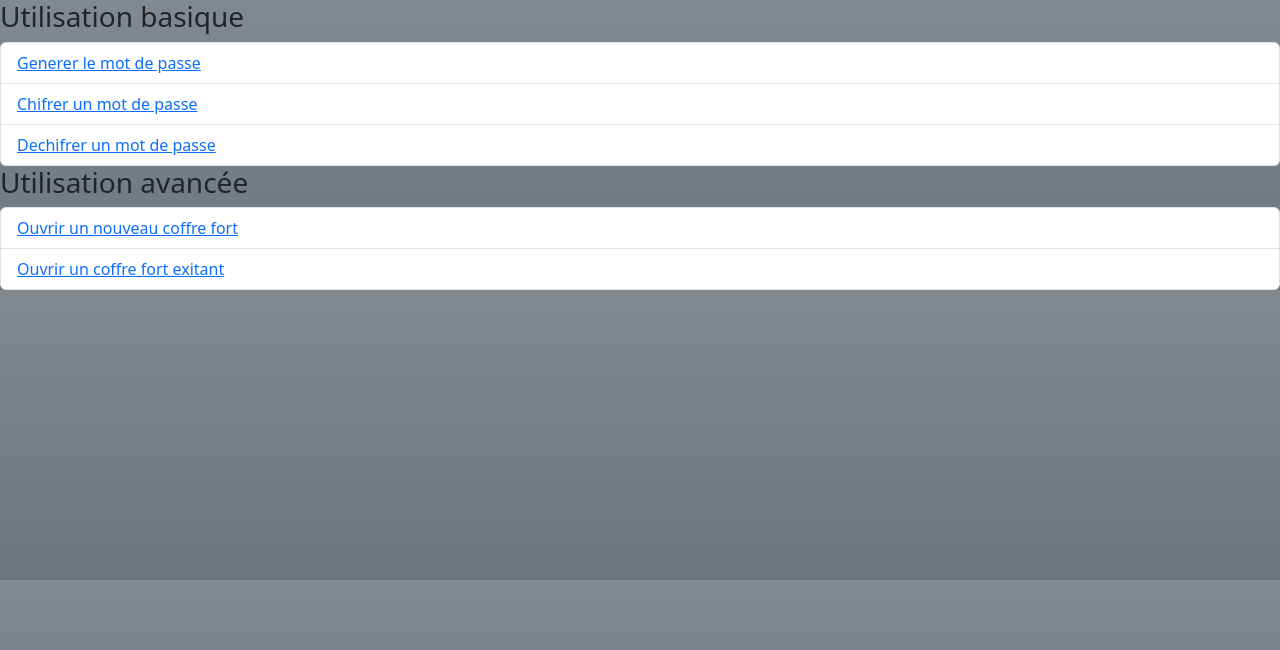
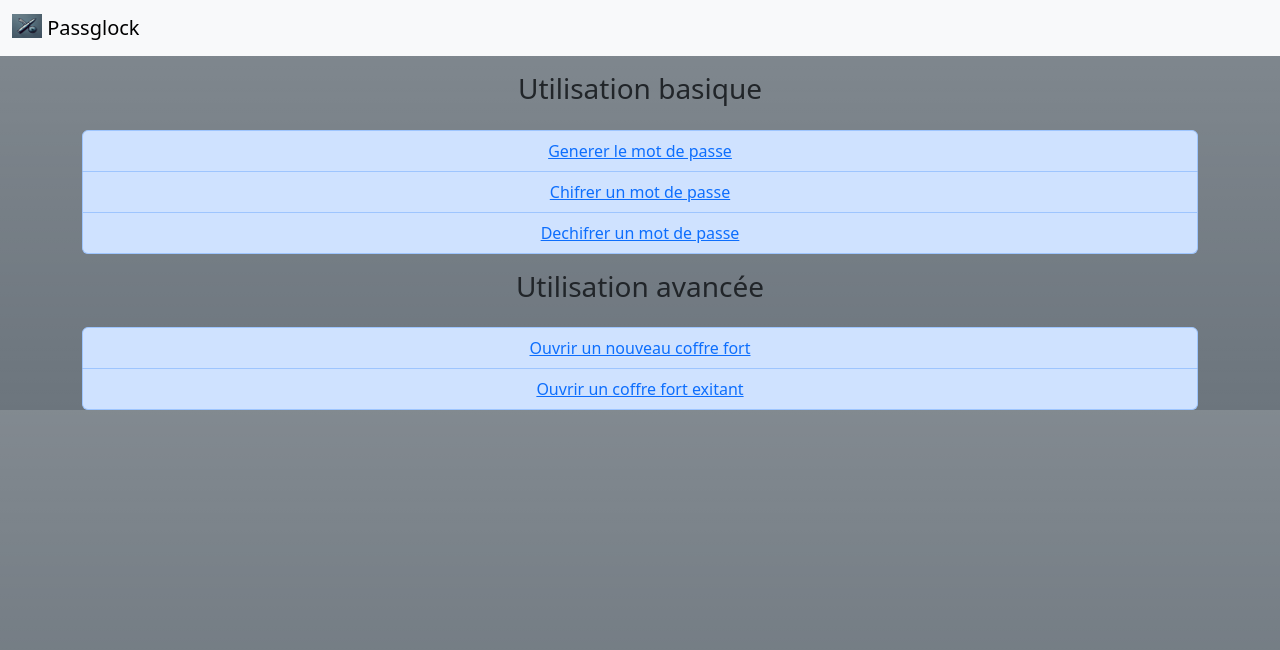
Before and after one commit to Br0c3/passglock, a Django app: page / in a window 1280 px wide. Shown: the top 650 px of the page. Run offline with Django 4.2, Linux system fonts and the light colour scheme.

Commit message:
ajout d'un fichier requirements.txt amé lioration du navbar pas de readme pour le moment

```diff
--- a/passlock/passface/views.py
+++ b/passlock/passface/views.py
@@ -10,10 +10,12 @@
 import passmanage
 
 
-# Create your views here.
 def index(request):
-
-    return render(request, 'index.html')
+    try:
+        sessio = request.session["name"]
+    except(KeyError):
+        sessio = "none"
+    return render(request, 'index.html', {"session" : sessio})
 
 def genpass(request):
     if request.method == 'POST':
--- a/passlock/passlock/settings.py
+++ b/passlock/passlock/settings.py
@@ -119,9 +119,8 @@
 
 STATIC_URL = 'static/'
 
-STATIC_ROOT = BASE_DIR / 'static/'
 STATICFILES_DIRS = [
-    ('media' , BASE_DIR / 'media/')
+    ('static' , BASE_DIR / 'static/')
 ]
 # Media files (json)
 
--- a/passlock/passmanage/file1.py
+++ b/passlock/passmanage/file1.py
@@ -1,6 +1,6 @@
 from passmanage import encode
 from passmanage import decode
-import json, jsonpickle
+import json
 from io import StringIO
 from tabulate import tabulate
 
--- a/passlock/static/save.json
+++ /dev/null
@@ -1 +0,0 @@
-{"data": []}
--- a/passlock/templates/base.html
+++ b/passlock/templates/base.html
@@ -1,18 +1,34 @@
 <!DOCTYPE html>
+{% load static %}
 <html lang="en">
 <head>
     <link href="https://cdn.jsdelivr.net/npm/bootstrap@5.3.3/dist/css/bootstrap.min.css" rel="stylesheet" integrity="sha384-QWTKZyjpPEjISv5WaRU9OFeRpok6YctnYmDr5pNlyT2bRjXh0JMhjY6hW+ALEwIH" crossorigin="anonymous">
     <meta charset="UTF-8">
     <title>
+
         {% block title %}
 
         {% endblock title %}
     </title>
 </head>
 <body class=' bg-secondary bg-gradient'>
-    {% block content %}
+    <nav class="navbar bg-body-tertiary">
+        <div class="container-fluid">
+            <a class="navbar-brand" href={% url "index" %}>
+                <img src={% static "img.jpg" %} alt="Logo" width="30" height="24" class="d-inline-block align-text-top">
+                Passglock
+            </a>
+        </div>
+    </nav>
+    <div
+        class="container-sm text-center"
+    >
+        {% block content %}
 
-    {% endblock content %}
+        {% endblock content %}
+    </div>
+
+
 
 
     <script src="https://cdn.jsdelivr.net/npm/bootstrap@5.3.3/dist/js/bootstrap.bundle.min.js" integrity="sha384-YvpcrYf0tY3lHB60NNkmXc5s9fDVZLESaAA55NDzOxhy9GkcIdslK1eN7N6jIeHz" crossorigin="anonymous"></script>
--- a/passlock/templates/genpass.html
+++ b/passlock/templates/genpass.html
@@ -3,9 +3,9 @@
   GÉNÉRATION
 {% endblock title %}
 {% block content %}
-    <h1>Génération de mot de passe</h1>
+    <h1 class="py-3">Génération de mot de passe</h1>
 
-    <form action='{% url "genpass" %}', method="post">
+    <form action='{% url "genpass" %}', method="post" class="">
         {% csrf_token %}
         {{form.as_p}}
         <button
--- a/passlock/templates/index.html
+++ b/passlock/templates/index.html
@@ -5,18 +5,23 @@
 
 {% block content %}
 <div>
-    <h3>Utilisation basique</h3>
-    <ul class="list-group">
-        <li class="list-group-item" aria-disabled="true"><a href={% url "genpass" %}>Generer le mot de passe</a></li>
-        <li class="list-group-item"><a href={% url "encod" %}>Chifrer un mot de passe</a></li>
-        <li class="list-group-item"><a href={% url "decod" %}>Dechifrer un mot de passe </a></li>
+    <h3 class="py-3">Utilisation basique</h3>
+    <ul class="list-group" width = 50% >
+
+
+        <li class="list-group-item list-group-item-primary " aria-disabled="true"><a href={% url "genpass" %}>Generer le mot de passe</a></li>
+        <li class="list-group-item list-group-item-primary "><a href={% url "encod" %}>Chifrer un mot de passe</a></li>
+        <li class="list-group-item list-group-item-primary "><a href={% url "decod" %}>Dechifrer un mot de passe </a></li>
       </ul>
 </div>
 <div>
-    <h3>Utilisation avancée</h3>
+    <h3 class="py-3">Utilisation avancée</h3>
     <ul class="list-group">
-        <li class="list-group-item" aria-disabled="true"><a href={% url "openfil" %}>Ouvrir un nouveau coffre fort </a></li>
-        <li class="list-group-item"><a href={% url "openoldfil" %}>Ouvrir un coffre fort exitant</a></li>
+        <li class="list-group-item list-group-item-primary " aria-disabled="true"><a href={% url "openfil" %}>Ouvrir un nouveau coffre fort </a></li>
+        <li class="list-group-item list-group-item-primary "><a href={% url "openoldfil" %}>Ouvrir un coffre fort exitant</a></li>
+        {% if session != "none" %}
+        <li class="list-group-item list-group-item-primary "><a href={% url "managefil" %}>Contunuer avec le coffre {{session}}</a></li>
+        {% endif %}
       </ul>
 </div>
 {% endblock content %}
```
Also changed, not shown: passlock/passmanage/rud.json (deleted, +0 -1 lines), requirement.txt (added, +10 -0 lines), passlock/db.sqlite3, passlock/media/img.jpg (added), passlock/static/img.jpg (added), static/img.jpg (added), static/save.json (renamed from passlock/media/save.json).
